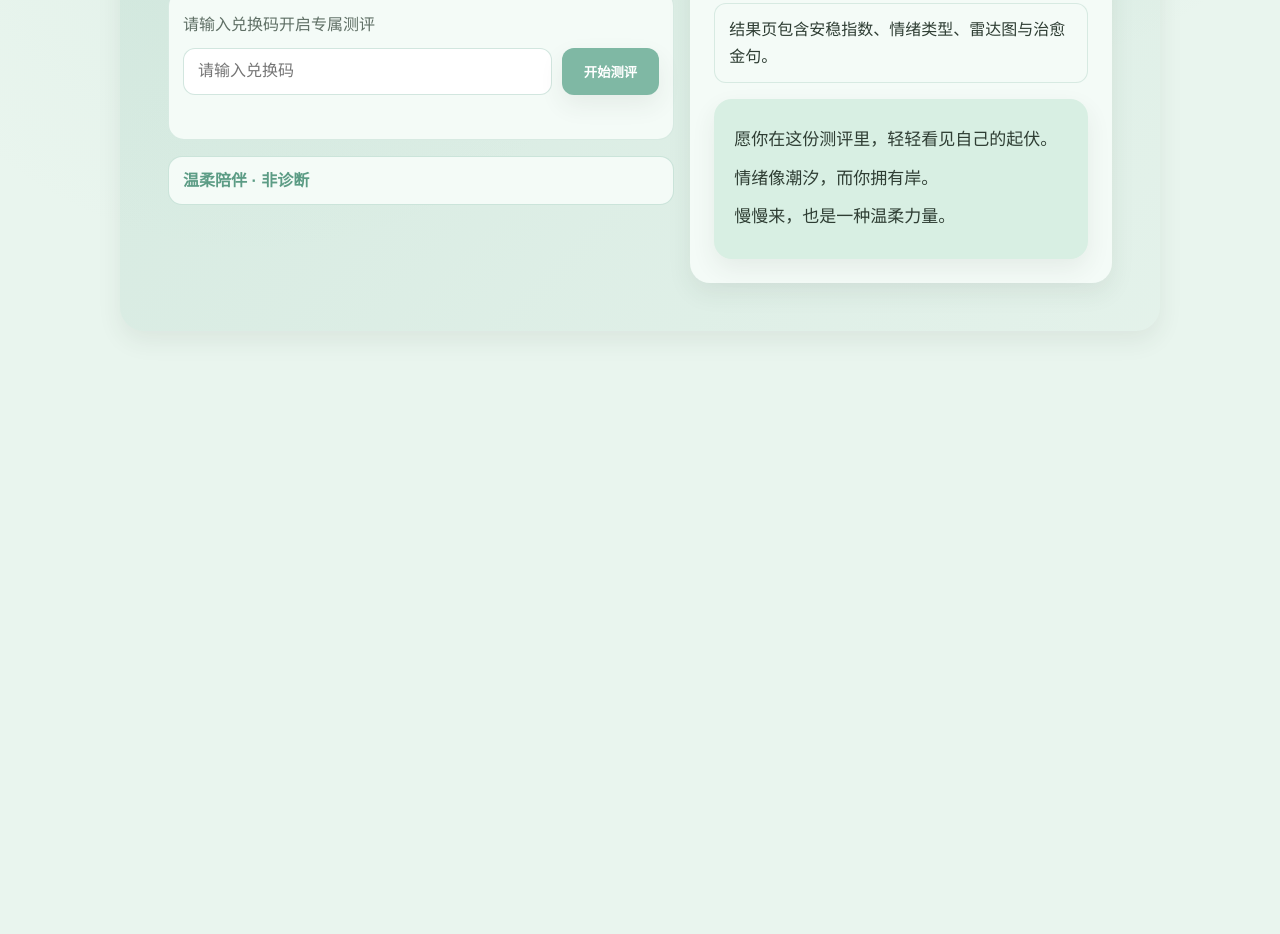
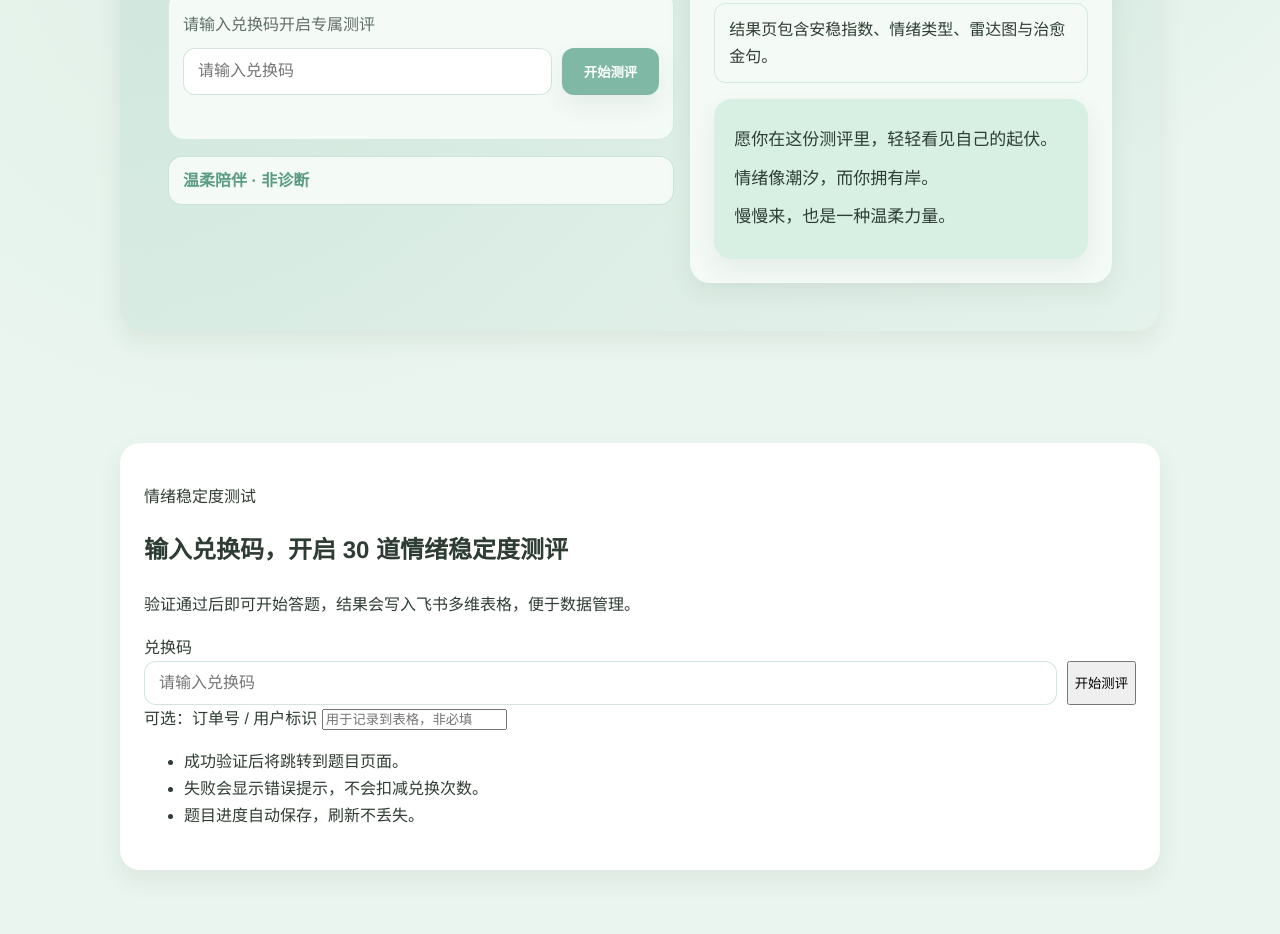
Before and after one commit to mento-lin/codex-demo, a website: page emotion_test/index.html in a window 1280 px wide. Shown: the part 325-1259 px from the top of the page. Before the commit the page ends 800 px from the top, so only its background shows below. Drawn offline with Linux system fonts and the light colour scheme.

Commit message:
Update index.html

```diff
--- a/emotion_test/index.html
+++ b/emotion_test/index.html
@@ -43,3 +43,39 @@
   <script src="script.js"></script>
 </body>
 </html>
+<!DOCTYPE html>
+<html lang="zh-CN">
+<head>
+  <meta charset="UTF-8" />
+  <meta name="viewport" content="width=device-width, initial-scale=1.0" />
+  <title>情绪稳定度测试｜兑换码入口</title>
+  <link rel="stylesheet" href="style.css" />
+</head>
+<body data-page="redeem">
+  <main class="page">
+    <section class="card hero">
+      <div>
+        <p class="eyebrow">情绪稳定度测试</p>
+        <h1 class="title">输入兑换码，开启 30 道情绪稳定度测评</h1>
+        <p class="subtitle">验证通过后即可开始答题，结果会写入飞书多维表格，便于数据管理。</p>
+      </div>
+      <div class="redeem-form" role="form" aria-label="兑换码表单">
+        <label for="redeem-code" class="label">兑换码</label>
+        <div class="redeem-row">
+          <input id="redeem-code" type="text" placeholder="请输入兑换码" autocomplete="one-time-code" />
+          <button id="redeem-submit" class="btn primary">开始测评</button>
+        </div>
+        <label for="order-id" class="label">可选：订单号 / 用户标识</label>
+        <input id="order-id" type="text" placeholder="用于记录到表格，非必填" />
+        <p id="redeem-message" class="status"></p>
+      </div>
+      <ul class="bullets">
+        <li>成功验证后将跳转到题目页面。</li>
+        <li>失败会显示错误提示，不会扣减兑换次数。</li>
+        <li>题目进度自动保存，刷新不丢失。</li>
+      </ul>
+    </section>
+  </main>
+  <script src="script.js"></script>
+</body>
+</html>
```
